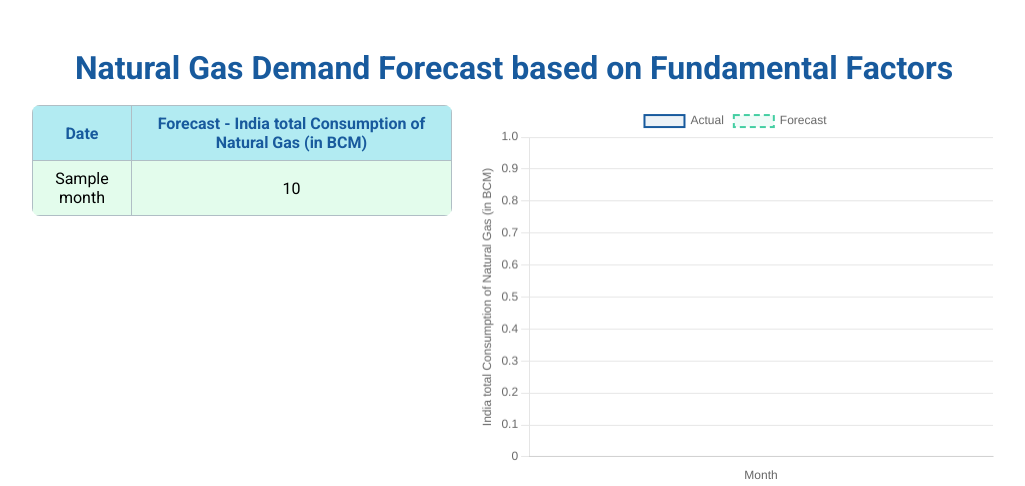
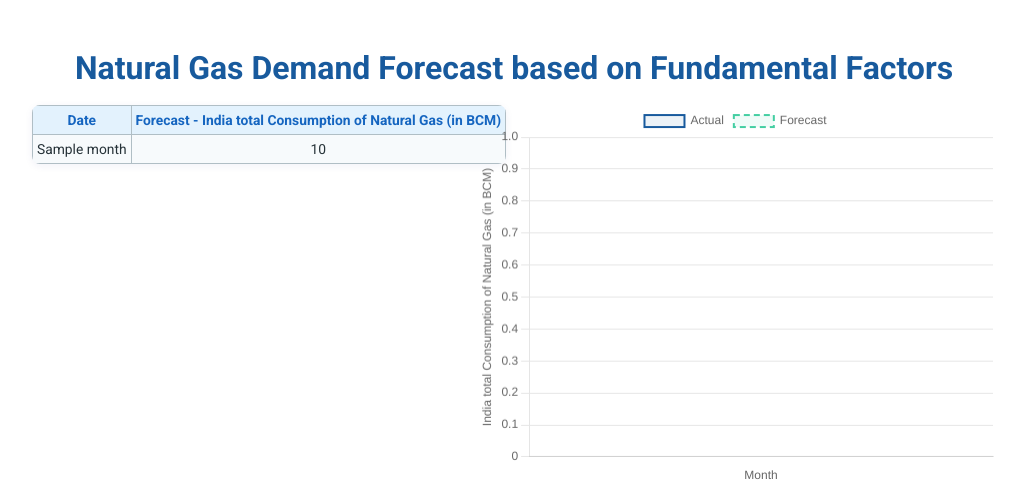
Before and after one commit to RudraS025/Natural_Gas_Price_June2025, a Flask app: template templates/index.html in a window 1280 px wide. Shown: the top 486 px of the page, without its empty margins (126-1151 px from the left). Run offline with Flask 3, Linux system fonts and the light colour scheme; the template is opened without the code that fills it: most values are stand-ins (such as "Sample title", 1, 10 or a date in 2020); parts of the project's set-up code (start-up, migrations or seed data) failed here and were passed over.

Commit message:
Fix Chart.js rendering and forecast table styling for compact, modern UI

```diff
--- a/app.py
+++ b/app.py
@@ -60,6 +60,7 @@ def index():
     forecast = None
     error = None
     input_df = None
+    chart_data = None  # For charting last 15 actuals + forecast
     # Only exogenous vars for manual/Excel entry
     input_values = [[None for _ in EXOGENOUS_VARS] for _ in range(10)]
     input_dates = [None for _ in range(10)]
@@ -150,9 +151,17 @@ def index():
                     new_row = {'Month': pd.to_datetime(row['Month']), history.columns[-1]: y_pred}
                     history = pd.concat([history, pd.DataFrame([new_row])], ignore_index=True)
                 forecast = list(zip(input_df['Month'], preds))
+                # Prepare chart data: last 15 actuals + forecast
+                last_actuals = last_actuals_df[['Month', last_actuals_df.columns[-1]]].tail(15)
+                chart_data = {
+                    'actual_months': last_actuals['Month'].dt.strftime('%Y-%m').tolist(),
+                    'actual_values': last_actuals[last_actuals.columns[-1]].tolist(),
+                    'forecast_months': [str(m)[:10] for m, _ in forecast],
+                    'forecast_values': [float(f) for _, f in forecast]
+                }
             except Exception as e:
                 error = f"Error during forecasting: {e}"
-    return render_template('index.html', features=EXOGENOUS_VARS, forecast=forecast, error=error, input_values=input_values, input_dates=input_dates, preview=preview)
+    return render_template('index.html', features=EXOGENOUS_VARS, forecast=forecast, error=error, input_values=input_values, input_dates=input_dates, preview=preview, chart_data=chart_data)
 
 if __name__ == '__main__':
     app.run(debug=True)
--- a/templates/index.html
+++ b/templates/index.html
@@ -31,19 +31,27 @@
             width: 100%;
             border-collapse: collapse;
             margin-bottom: 18px;
-            background: #e3fcec;
+            background: #f7fafc;
             border-radius: 8px;
             overflow: hidden;
+            font-size: 0.93em;
+            box-shadow: 0 2px 8px 0 rgba(31, 38, 135, 0.06);
         }
         .forecast-table th, .forecast-table td {
             border: 1px solid #b0bec5;
-            padding: 8px 6px;
+            padding: 6px 4px;
             text-align: center;
-            font-size: 1em;
+            font-size: 0.93em;
+            white-space: nowrap;
         }
         .forecast-table th {
-            background: #b2ebf2;
-            color: #185a9d;
+            background: #e3f2fd;
+            color: #1565c0;
+            font-weight: 600;
+        }
+        .forecast-table td {
+            color: #263238;
+            background: #f7fafc;
         }
         .error {
             background: #ffeaea;
@@ -139,7 +147,7 @@
                     </thead>
                     <tbody>
                     {% for month, f in forecast %}
-                        <tr><td>{{ month }}</td><td>{{ f|round(3) }}</td></tr>
+                        <tr><td style="white-space:nowrap;">{{ month }}</td><td>{{ f|round(3) }}</td></tr>
                     {% endfor %}
                     </tbody>
                 </table>
@@ -190,11 +198,20 @@
     </div>
     {% if chart_data %}
     <script src="https://cdn.jsdelivr.net/npm/chart.js"></script>
+    <script id="chart-data-json" type="application/json">
+        {
+            "actualMonths": {{ chart_data.actual_months|tojson|safe }},
+            "actualValues": {{ chart_data.actual_values|tojson|safe }},
+            "forecastMonths": {{ chart_data.forecast_months|tojson|safe }},
+            "forecastValues": {{ chart_data.forecast_values|tojson|safe }}
+        }
+    </script>
     <script type="text/javascript">
-        var actualMonths = JSON.parse('{{ chart_data.actual_months|tojson|safe }}');
-        var actualValues = JSON.parse('{{ chart_data.actual_values|tojson|safe }}');
-        var forecastMonths = JSON.parse('{{ chart_data.forecast_months|tojson|safe }}');
-        var forecastValues = JSON.parse('{{ chart_data.forecast_values|tojson|safe }}');
+        var chartData = JSON.parse(document.getElementById('chart-data-json').textContent);
+        var actualMonths = chartData.actualMonths;
+        var actualValues = chartData.actualValues;
+        var forecastMonths = chartData.forecastMonths;
+        var forecastValues = chartData.forecastValues;
         var allLabels = actualMonths.concat(forecastMonths);
         var allData = actualValues.concat(Array(forecastValues.length).fill(null));
         var forecastData = Array(actualValues.length).fill(null).concat(forecastValues);
```
Also changed, not shown: xgb_test_vs_prediction.png, 2 other files.
